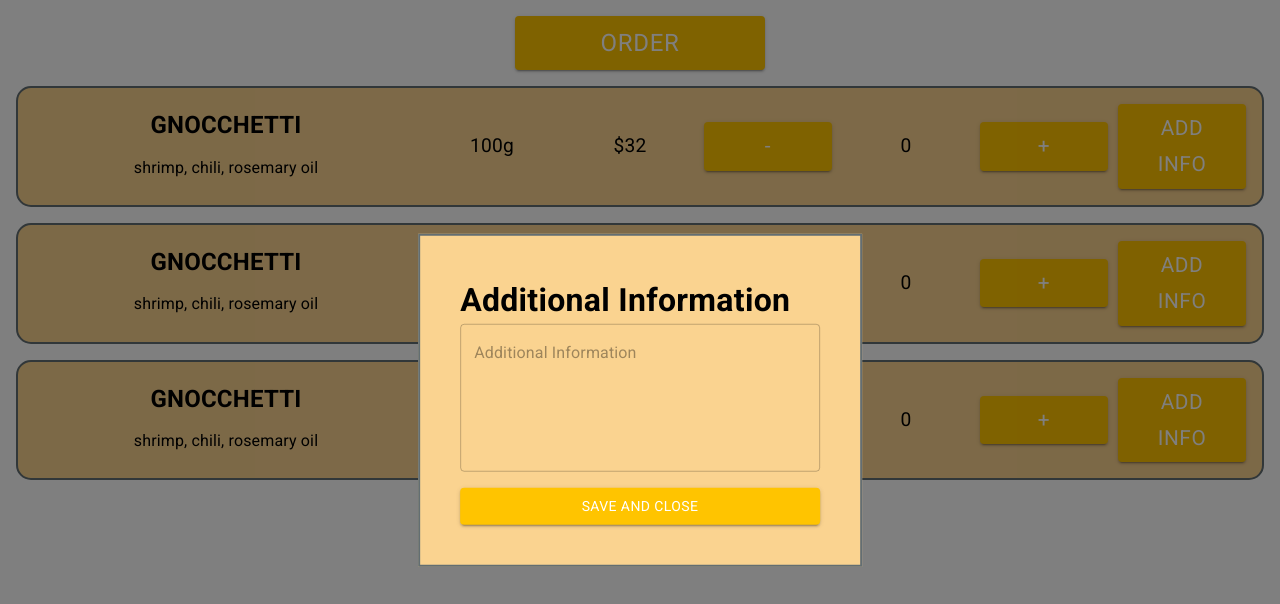
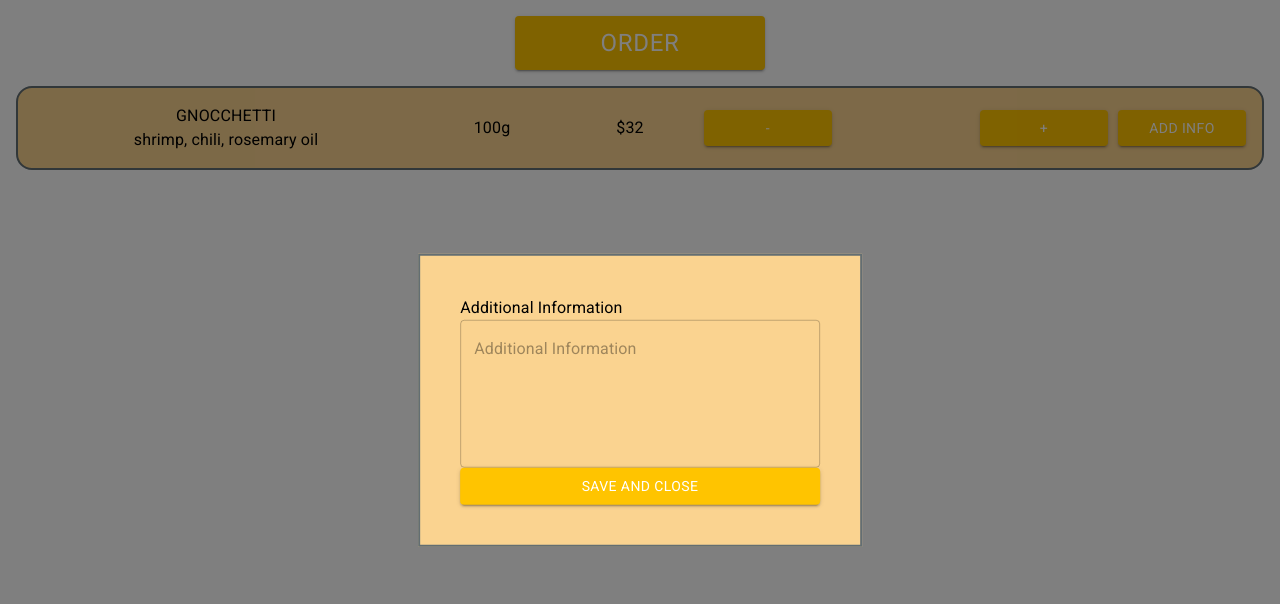
Before and after one commit to team-prstmw/P5FE, a React (Vite) app: page / in a window 1280 px wide. Both pictures are taken after a click on the button "ADD INFO". Shown: the top 604 px of the page. Built offline with nearby package versions, Linux system fonts and the light colour scheme.

Commit message:
refactor: changes after CR

```diff
--- a/src/App.css
+++ b/src/App.css
@@ -1,3 +1,8 @@
+:root {
+  --main: #fad390;
+  --secondary: #636e72;
+}
+
 .App {
   text-align: center;
 }
--- a/src/App.tsx
+++ b/src/App.tsx
@@ -1,6 +1,6 @@
 import './App.css';
 
-import MenuPage from './components/UI/pages/MenuPage';
+import { MenuPage } from './components/MenuPage/MenuPage';
 
 function App() {
   return (
--- a/src/components/UI/organisms/MenuItem/MenuItem.css
+++ b/src/components/MenuItem/MenuItem.module.css
@@ -1,72 +1,66 @@
 @import url('https://fonts.googleapis.com/css2?family=Roboto:wght@400;700&display=swap');
-
-:root {
-  --main: #fad390;
-  --secondary: #636e72;
-}
 
 .MenuItem {
   display: grid;
   grid-template-columns: repeat(3, 1fr);
   grid-template-rows: 1fr repeat(2, 0.5fr) repeat(2, 1fr);
-  grid-column-gap: 0px;
-  grid-row-gap: 0px;
-  background-color: var(--main);
   align-items: center;
   margin: 1rem;
   padding: 1rem;
-  border: 2px solid var(--secondary);
-  border-radius: 15px;
+  border: 0.125rem solid var(--secondary);
+  border-radius: 1rem;
+  background-color: var(--main);
 }
 
-.MuiTypography-root.menuItem__header {
+.header {
   grid-area: 1 / 1 / 2 / 4;
   font-size: 1.5rem;
   font-weight: 700;
 }
 
-.menuItem__description {
+.description {
   grid-area: 2 / 1 / 3 / 4;
 }
-.menuItem__weight {
+.weight {
   grid-area: 3 / 1 / 4 / 2;
 }
-.menuItem__price {
+.price {
   grid-area: 3 / 3 / 4 / 4;
 }
-.menuItem__decrease-button {
+.decreaseButton {
   grid-area: 4 / 1 / 5 / 2;
 }
-.menuItem__amount {
+.amount {
   grid-area: 4 / 2 / 5 / 3;
 }
-.menuItem__increase-button {
+.increaseButton {
   grid-area: 4 / 3 / 5 / 4;
 }
-.MuiButton-root.menuItem__more-info-button {
+.moreInfoButton {
   grid-area: 5 / 1 / 6 / 4;
   margin-top: 1rem;
 }
 
-.menuItem__modal {
+.modal {
   position: absolute;
   top: 50%;
   left: 50%;
   transform: translate(-50%, -50%);
-  padding: 40px;
-  border: 2px solid var(--secondary);
-  box-shadow: 24;
+  padding: 2.5rem;
+  box-shadow: 1.5rem;
   width: 400;
+  border: 0.125rem solid var(--secondary);
   background-color: var(--main);
 }
 
-.MuiTypography-root.menuItem__modal--additional {
+.modalAdditional {
   font-size: 2rem;
   font-weight: 700;
 }
 
-.MuiButton-root.menuItem__additional-i-button {
+.saveCloseButton {
   margin-top: 1rem;
+  text-transform: uppercase;
 }
 
 @media (min-width: 992px) {
@@ -74,41 +68,41 @@
     display: grid;
     grid-template-columns: 3fr repeat(6, 1fr);
     grid-template-rows: repeat(2, 1fr);
-    grid-column-gap: 10px;
-    grid-row-gap: 0px;
+    grid-column-gap: 0.625rem;
+
   }
-  .MuiTypography-root.menuItem__header {
+  .header {
     grid-area: 1 / 1 / 2 / 2;
     font-size: 1.5rem;
     font-weight: 700;
   }
 
-  .menuItem__description {
+  .description {
     grid-area: 2 / 1 / 3 / 2;
   }
-  .MuiTypography-root.menuItem__weight {
+ .weight {
     grid-area: 1 / 2 / 3 / 3;
     font-size: 1.2rem;
   }
-  .MuiTypography-root.menuItem__price {
+ .price {
     grid-area: 1 / 3 / 3 / 4;
     font-size: 1.2rem;
   }
-  .MuiButton-root.menuItem__decrease-button {
+  .decreaseButton {
     grid-area: 1 / 4 / 3 / 5;
     font-size: 1.3rem;
   }
-  .MuiTypography-root.menuItem__amount {
+ .amount {
     grid-area: 1 / 5 / 3 / 6;
     font-size: 1.2rem;
   }
-  .MuiButton-root.menuItem__increase-button {
+  .increaseButton {
     grid-area: 1 / 6 / 3 / 7;
     font-size: 1.3rem;
   }
-  .MuiButton-root.menuItem__more-info-button {
+  .moreInfoButton {
     grid-area: 1 / 7 / 3 / 8;
+    margin-top: 0;
     font-size: 1.3rem;
-    margin-top: 0;
   }
 }
--- /dev/null
+++ b/src/components/MenuItem/MenuItem.tsx
@@ -0,0 +1,54 @@
+import { Box, Button, Modal, TextField, Typography } from '@mui/material';
+import { useState } from 'react';
+import styles from "./MenuItem.module.css";
+
+const useMenuItem = () => {
+  const [open, setOpen] = useState(false);
+  const handleOpen = () => setOpen(true);
+  const handleClose = () => setOpen(false);
+
+  const inc = () => {};
+  const dec = () => {};
+
+  return {
+    open,
+    handleOpen,
+    handleClose,
+    inc,
+    dec,
+  } as const;
+};
+
+export function MenuItem() {
+  const { open, handleOpen, handleClose, inc, dec } = useMenuItem();
+
+  return (
+    <Box className={styles.MenuItem}>
+      <Typography className={styles.header}>GNOCCHETTI</Typography>
+      <Typography className={styles.description}>shrimp, chili, rosemary oil</Typography>
+      <Typography className={styles.weight}>100g</Typography>
+      <Typography className={styles.price}>$32</Typography>
+      <Button className={styles.decreaseButton} onClick={dec} variant="contained">
+        -
+      </Button>
+      <Typography className={styles.amount}>{}</Typography>
+      <Button className={styles.increaseButton} onClick={inc} variant="contained">
+        +
+      </Button>
+      <Button onClick={handleOpen} className={styles.moreInfoButton} variant="contained">
+        ADD INFO
+      </Button>
+      <Modal open={open} onClose={handleClose}>
+        <Box className={styles.modal}>
+          <Typography className={styles.modalAdditional}>Additional Information</Typography>
+          <TextField multiline fullWidth minRows={5} placeholder="Additional Information" />
+          <Button fullWidth onClick={handleClose} className={styles.saveCloseButton} variant="contained">
+            Save and Close
+          </Button>
+        </Box>
+      </Modal>
+    </Box>
+  );
+}
+
+export default MenuItem;
--- /dev/null
+++ b/src/components/MenuPage/MenuPage.tsx
@@ -0,0 +1,16 @@
+import { Box, Button } from '@mui/material';
+
+import { MenuItem } from '../MenuItem/MenuItem';
+
+export function MenuPage() {
+  return (
+    <Box>
+      <Button sx={{ marginTop: '1rem', width: '15.625rem', fontSize: '1.5rem' }} variant="contained">
+        ORDER
+      </Button>
+      <MenuItem />
+    </Box>
+  );
+}
+
+export default MenuPage;
--- a/src/components/UI/organisms/MenuItem/MenuItem.tsx
+++ /dev/null
@@ -1,49 +0,0 @@
-import './MenuItem.css';
-
-import { Box, Button, Modal, TextField, Typography } from '@mui/material';
-import { useState } from 'react';
-
-function MenuItem() {
-  const [amount, setAmount] = useState(0);
-  const [open, setOpen] = useState(false);
-  const handleOpen = () => setOpen(true);
-  const handleClose = () => setOpen(false);
-
-  const inc = () => {
-    setAmount((prevState) => prevState + 1);
-  };
-  const dec = () => {
-    if (amount > 0) {
-      setAmount((prevState) => prevState - 1);
-    }
-  };
-  return (
-    <Box className="MenuItem">
-      <Typography className="menuItem__header">GNOCCHETTI</Typography>
-      <Typography className="menuItem__description">shrimp, chili, rosemary oil</Typography>
-      <Typography className="menuItem__weight">100g</Typography>
-      <Typography className="menuItem__price">$32</Typography>
-      <Button className="menuItem__decrease-button" onClick={dec} variant="contained">
-        -
-      </Button>
-      <Typography className="menuItem__amount">{amount}</Typography>
-      <Button className="menuItem__increase-button" onClick={inc} variant="contained">
-        +
-      </Button>
-      <Button onClick={handleOpen} className="menuItem__more-info-button" variant="contained">
-        ADD INFO
-      </Button>
-      <Modal open={open} onClose={handleClose}>
-        <Box className="menuItem__modal">
-          <Typography className="menuItem__modal--additional">Additional Information</Typography>
-          <TextField multiline fullWidth minRows={5} placeholder="Additional Information" />
-          <Button fullWidth onClick={handleClose} className="menuItem__additional-i-button" variant="contained">
-            SAVE AND CLOSE
-          </Button>
-        </Box>
-      </Modal>
-    </Box>
-  );
-}
-
-export default MenuItem;
--- a/src/components/UI/pages/MenuPage.css
+++ /dev/null
@@ -1,5 +0,0 @@
-.MuiButton-root.menu-page__order-button{
-    margin-top: 1rem;
-    width: 250px;
-    font-size: 1.5rem;
-}
--- a/src/components/UI/pages/MenuPage.tsx
+++ /dev/null
@@ -1,20 +0,0 @@
-import './MenuPage.css';
-
-import { Box, Button } from '@mui/material';
-
-import MenuItem from '../organisms/MenuItem/MenuItem';
-
-function MenuPage() {
-  return (
-    <Box className="menu-page">
-      <Button className="menu-page__order-button" variant="contained">
-        ORDER
-      </Button>
-      <MenuItem />
-      <MenuItem />
-      <MenuItem />
-    </Box>
-  );
-}
-
-export default MenuPage;
```
